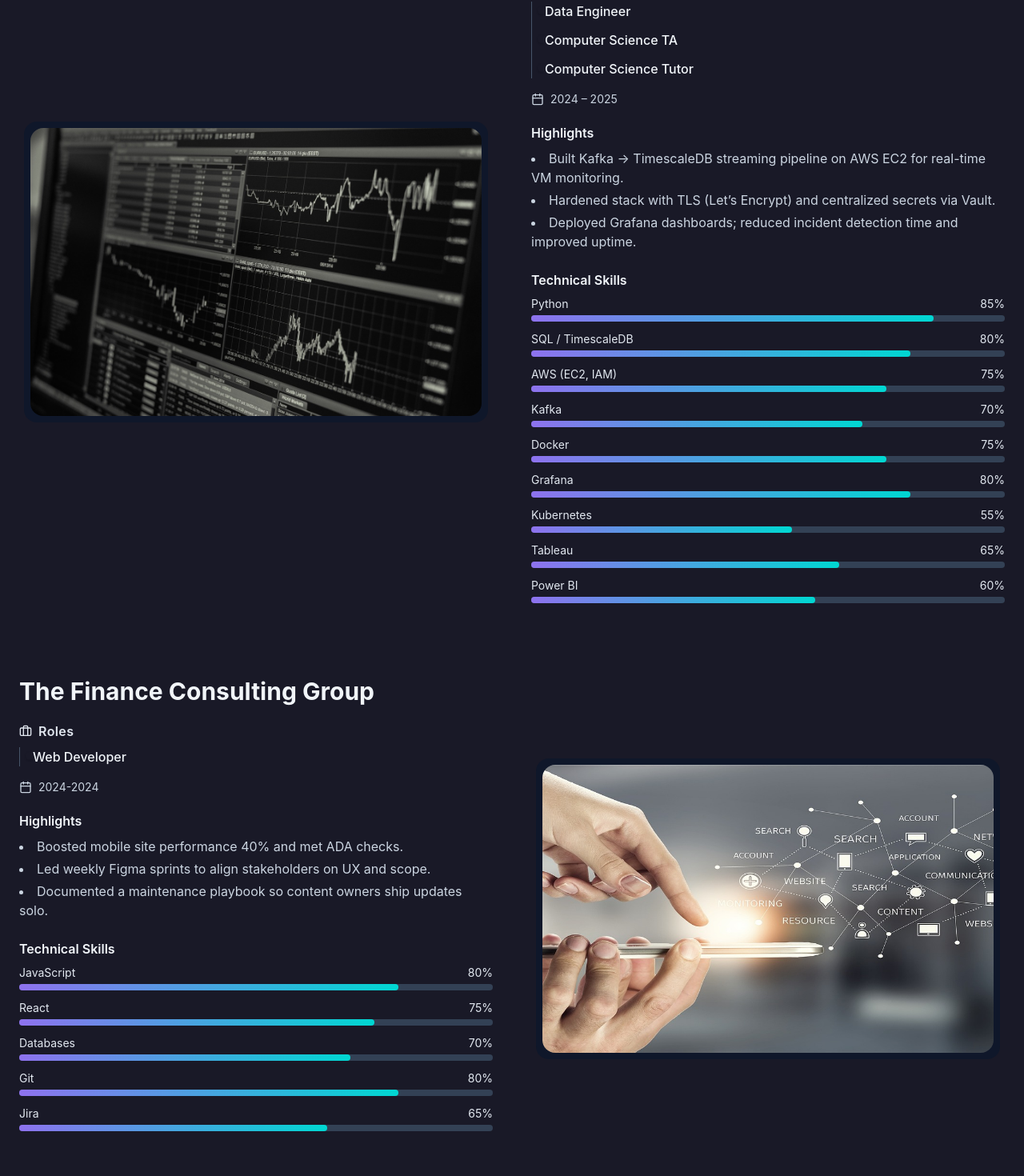
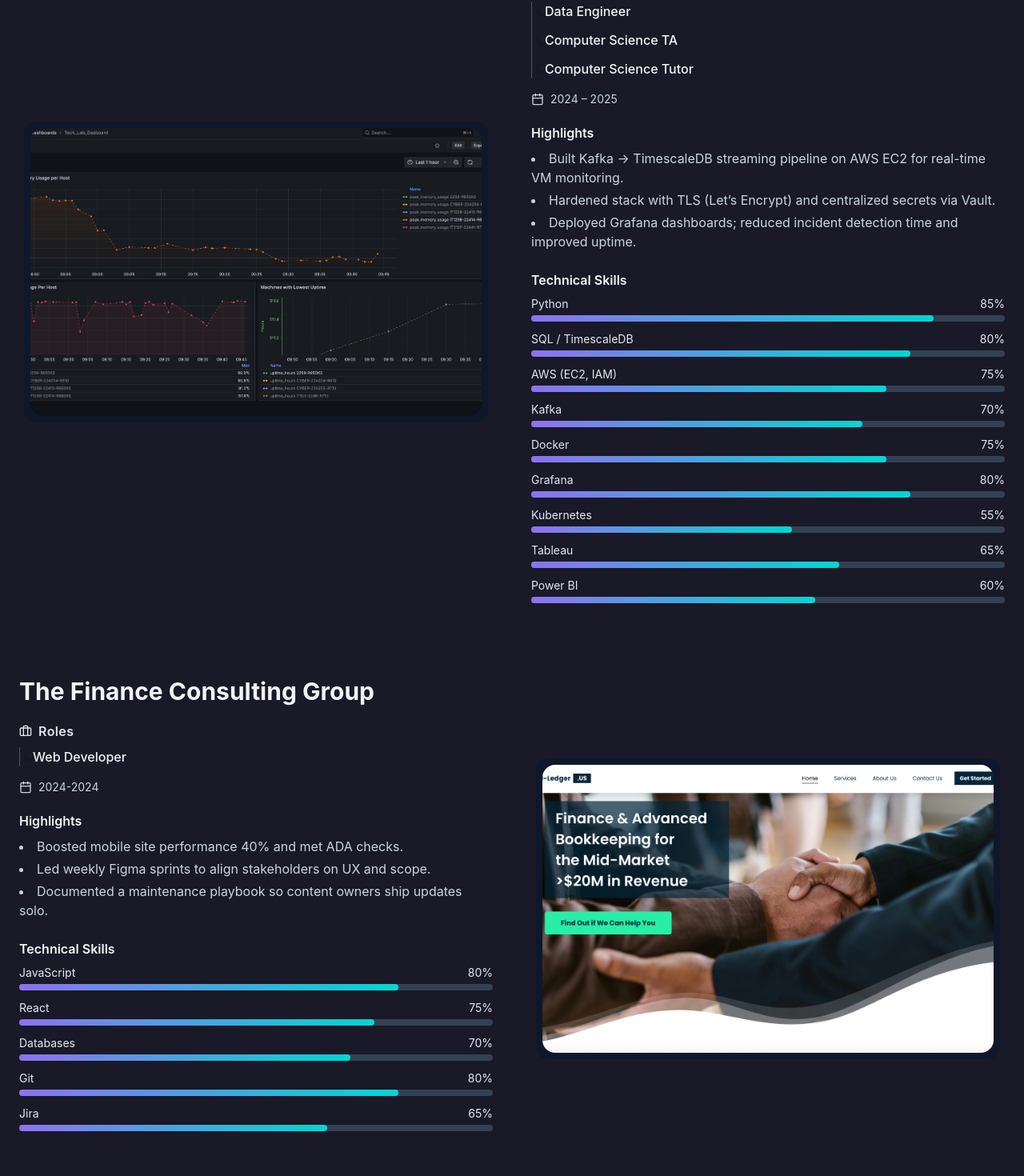
Before and after one commit to NayellyZurita/data_science_portfolio, a Next.js app: page /about in a window 1280 px wide. Shown: the part 1703-3173 px from the top of the page at 80% size. Built offline with nearby package versions, Linux system fonts and the light colour scheme.

Commit message:
add images

```diff
--- a/components/about/experience.js
+++ b/components/about/experience.js
@@ -6,7 +6,7 @@ const EXPERIENCES = [
     id: "exp-1",
     company: "Ensign College Tech-Lab",
     period: "2024 – 2025",
-    image: "/stock.jpg",
+    image: "/Grafana_Dashboard.jpg",
     roles: [
       { title: "Data Engineer" },
       { title: "Computer Science TA" },
@@ -33,7 +33,7 @@ const EXPERIENCES = [
     id: "exp-2",
     company: "The Finance Consulting Group",
     period: "2024-2024",
-    image: "/web.jpg",
+    image: "/web-dev.jpg",
     roles: [
       { title: "Web Developer" },
     ],
```
Also changed, not shown: public/Grafana_Dashboard.jpg (added), public/web-dev.jpg (added).
